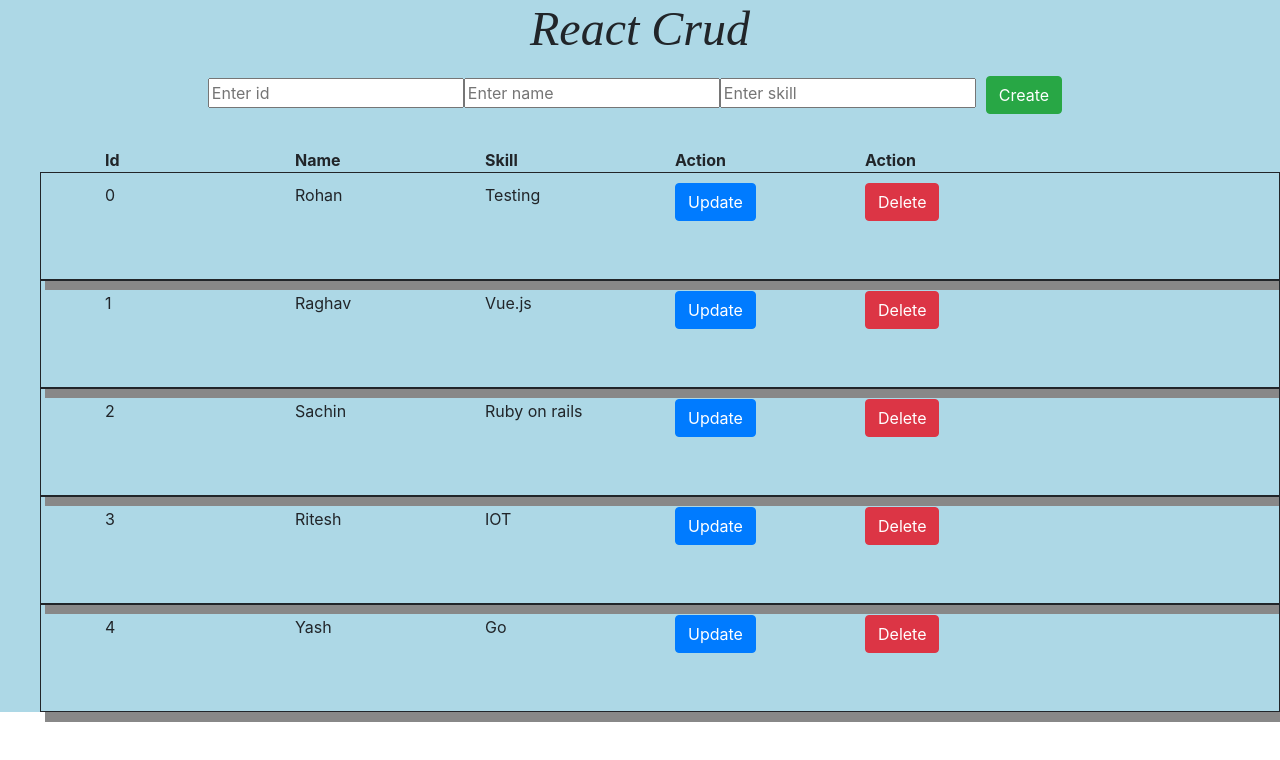
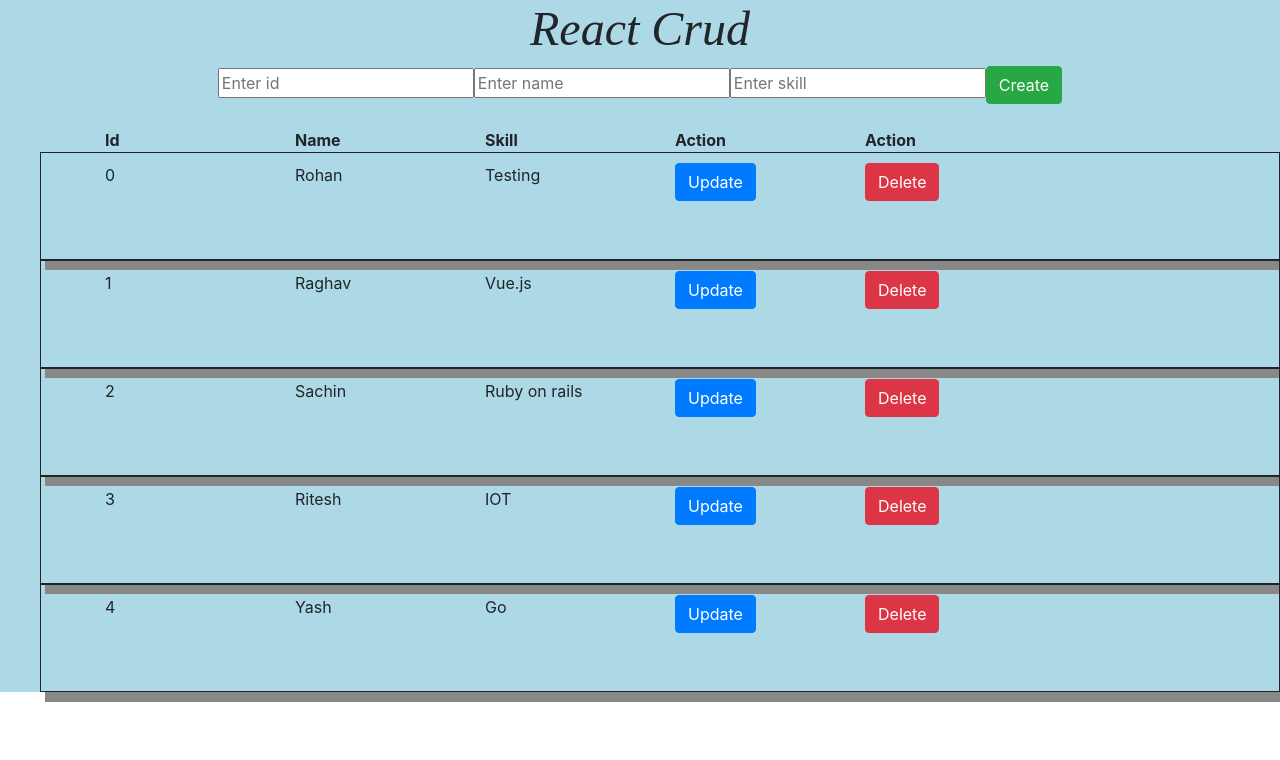
Before and after one commit to rahul2412/React-CRUD, a React (Create React App) app: page / in a window 1280 px wide. Shown: the top 760 px of the page. Built offline with nearby package versions, Linux system fonts and the light colour scheme.

Commit message:
Update data.js

```diff
--- a/src/data.js
+++ b/src/data.js
@@ -164,7 +164,7 @@ this.setState({id_new:"", name_new:"", skill_new:""});
 
   <input name="skill" required type="text" value={this.state.skill_new} onChange={this.handleChangeSkill} placeholder="Enter skill" />
 
-  <Button style={{margin:"10px"}}variant="success" type="submit">Create</Button>
+  <span><Button variant="success" type="submit">Create</Button></span>
 
   </form>
   <br/>
```
